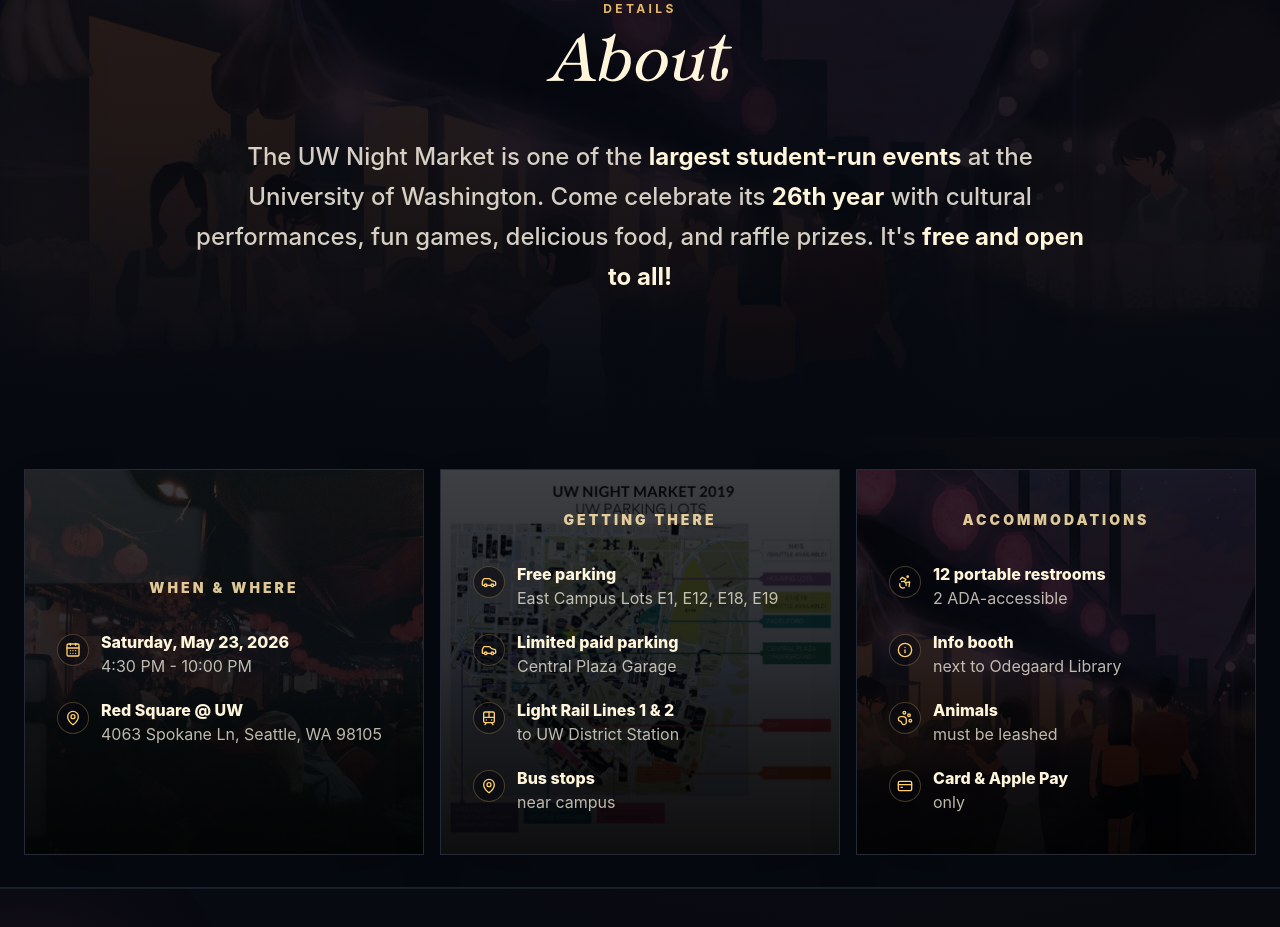
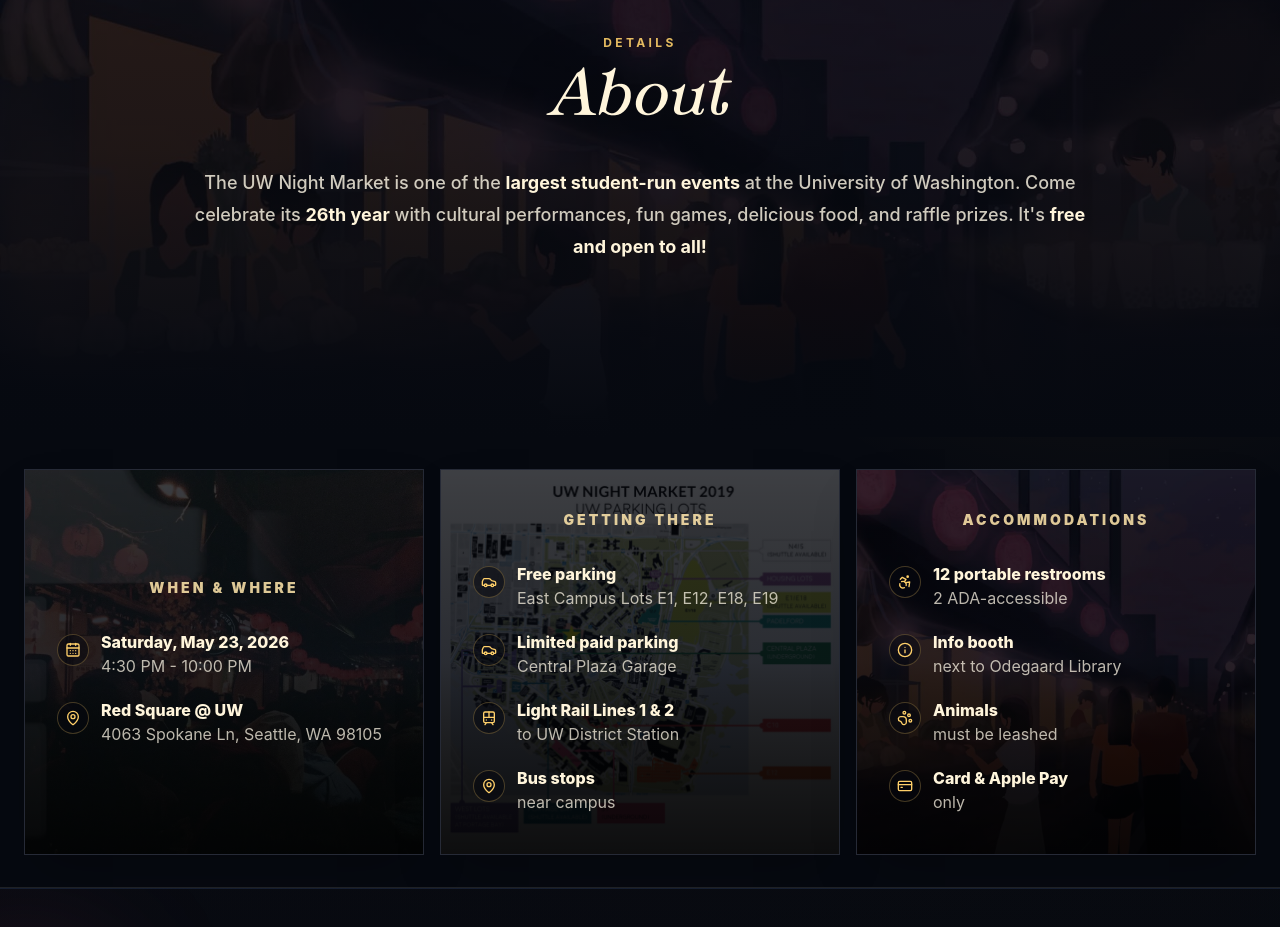
Before and after one commit to tsa-uw/night-market-website, a React (Vite) app: page / in a window 1280 px wide. Shown: the part 1740-2667 px from the top of the page. Built offline with nearby package versions, Linux system fonts and the light colour scheme.

Commit message:
style(Logistics): update paragraph styling for improved readability

```diff
--- a/src/components/sections/Logistics.tsx
+++ b/src/components/sections/Logistics.tsx
@@ -112,7 +112,7 @@
                         >
                             About
                         </h2>
-                        <p className="mx-auto mt-8 max-w-4xl text-lg leading-8 font-medium text-warm-white/86 md:text-2xl md:leading-10">
+                        <p className="mx-auto mt-7 max-w-4xl text-base leading-7 font-medium text-warm-white/84 md:text-lg md:leading-8">
                             The UW Night Market is one of the{" "}
                             <strong className="text-lantern-100">
                                 largest student-run events
```
